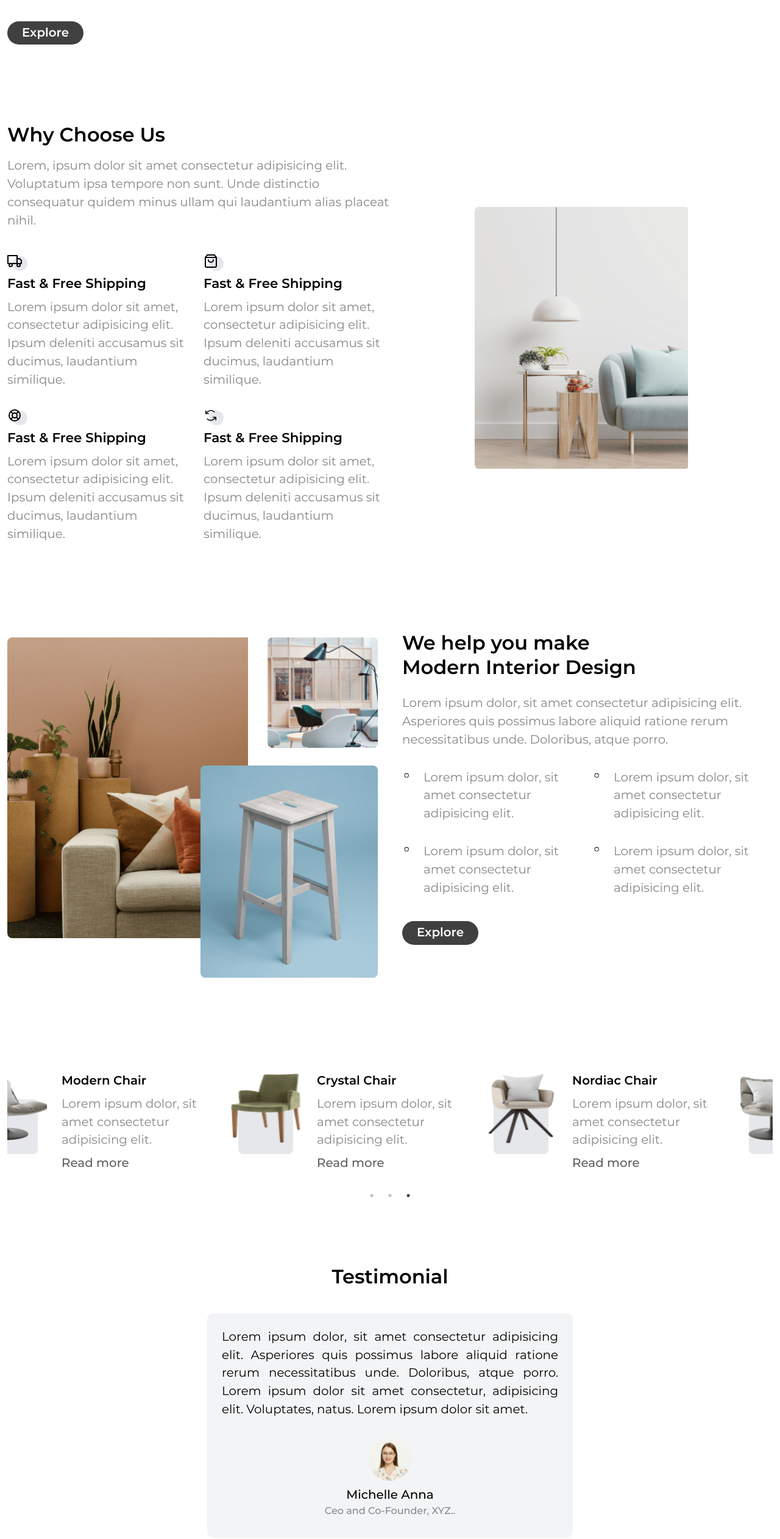
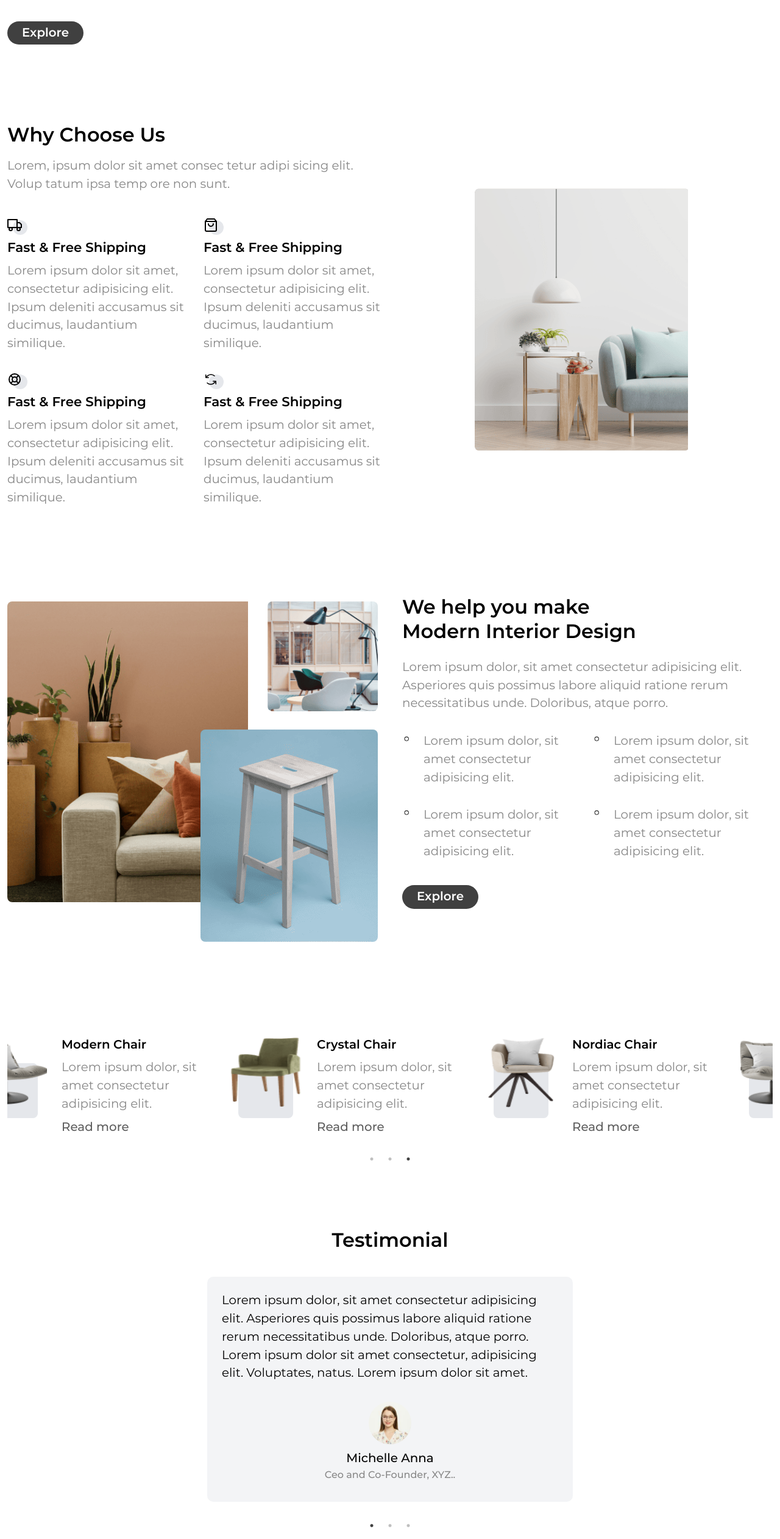
Before and after one commit to nadeemtadvi/Furniture-app, a React (Create React App) app: page / in a window 1280 px wide. Shown: the part 1144-3667 px from the top of the page at 61% size. Built offline with nearby package versions, Linux system fonts and the light colour scheme.

Commit message:
Add font style

```diff
--- a/src/Components/Header.jsx
+++ b/src/Components/Header.jsx
@@ -44,7 +44,7 @@ const Header = () => {
                         className="fixed z-10 bg-transparent top-0 right-0 left-0 bottom-0 m-auto "
                       ></div>
                       <div className="absolute z-20 top-[45px] rounded-[8px] overflow-hidden bg-white dark:bg-darksectionColor dark:text-white left-[-130px]">
-                        <ul className="shadow-md min-w-[150px]  !pb-0 text-[0.94rem]">
+                        <ul className="shadow-md min-w-[150px]  !pb-0 text-[1rem]">
                           {HeaderConst.map((item, index) => (
                             <li
                               className="p-2.5  border-b border-gray-300 text-black "
--- a/src/Components/Testimonial.jsx
+++ b/src/Components/Testimonial.jsx
@@ -21,7 +21,7 @@ const Testimonial = () => {
           {MultiTestimonial.map((item, index) => (
             <div key={index} className="">
               <div className="sm:w-[600px] mx-auto py-3 sm:py-6 mb-6 rounded-[10px] bg-gray-100">
-                <p className=" text-[1.24rem] px-3 sm:px-6 mb-4 sm:mb-8 font-normal text-black text-justify">
+                <p className=" text-[1.24rem] px-3 sm:px-6 mb-4 sm:mb-8 font-normal text-black ">
                   {item.TEXT}
                 </p>
                 <div className="flex items-center justify-center ">
--- a/src/Constant/constant.jsx
+++ b/src/Constant/constant.jsx
@@ -50,7 +50,7 @@ export const ChooseConst = {
   IMAGE: imgExp,
   HEADING: "Why choose us",
   TITLE:
-    "Lorem, ipsum dolor sit amet consectetur adipisicing elit. Voluptatum ipsa tempore non sunt. Unde distinctio consequatur quidem minus ullam qui laudantium alias placeat nihil.",
+    "Lorem, ipsum dolor sit amet consec tetur adipi sicing elit. Volup tatum ipsa temp ore non sunt.",
 };
 
 export const MultiItems = [
```
